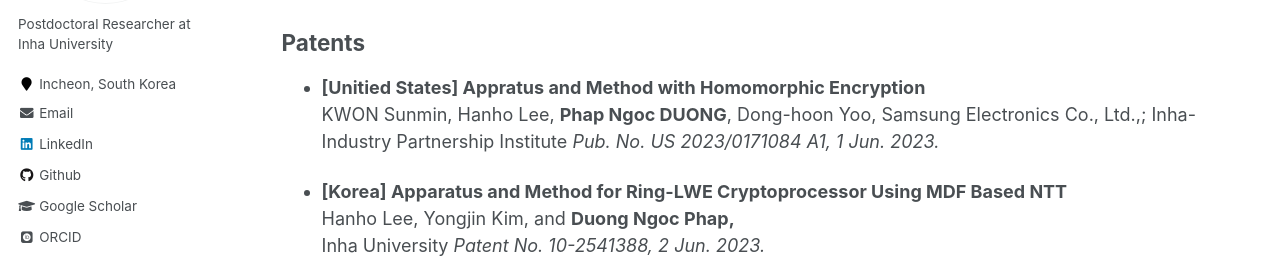
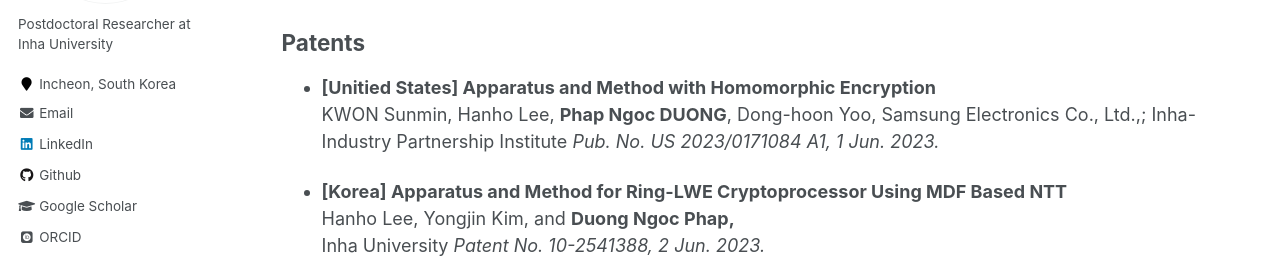
Before and after one commit to phapdn/phapdn.github.io, a Jekyll site: the page built from _pages/publications.md, in a window 1280 px wide and 900 px high, scrolled down 1906 px. Shown: the part 254-524 px from the top of the window. Built offline with Jekyll 4.4.1, drawn with Linux system fonts in a browser that asks for light colours; some web fonts are replaced.

Commit message:
Update publications.md

```diff
--- a/_pages/publications.md
+++ b/_pages/publications.md
@@ -79,7 +79,7 @@ Publication names: Phap Duong-Ngoc; Phap Ngoc Duong; Duong Ngoc Phap
 
 ## Patents
 
-* **[Unitied States] Appratus and Method with Homomorphic Encryption**
+* **[Unitied States] Apparatus and Method with Homomorphic Encryption**
   KWON Sunmin, Hanho Lee, **Phap Ngoc DUONG**, Dong-hoon Yoo,
   Samsung Electronics Co., Ltd.,; Inha-Industry Partnership Institute
   *Pub. No. US 2023/0171084 A1, 1 Jun. 2023.*
```
